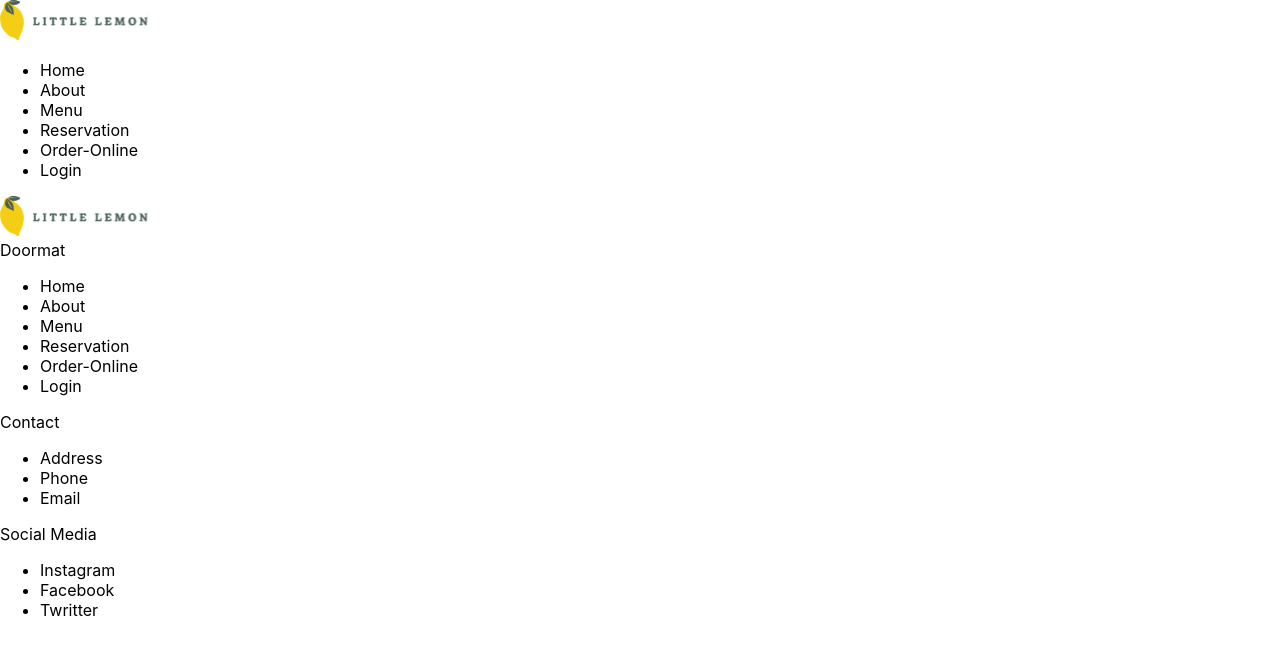
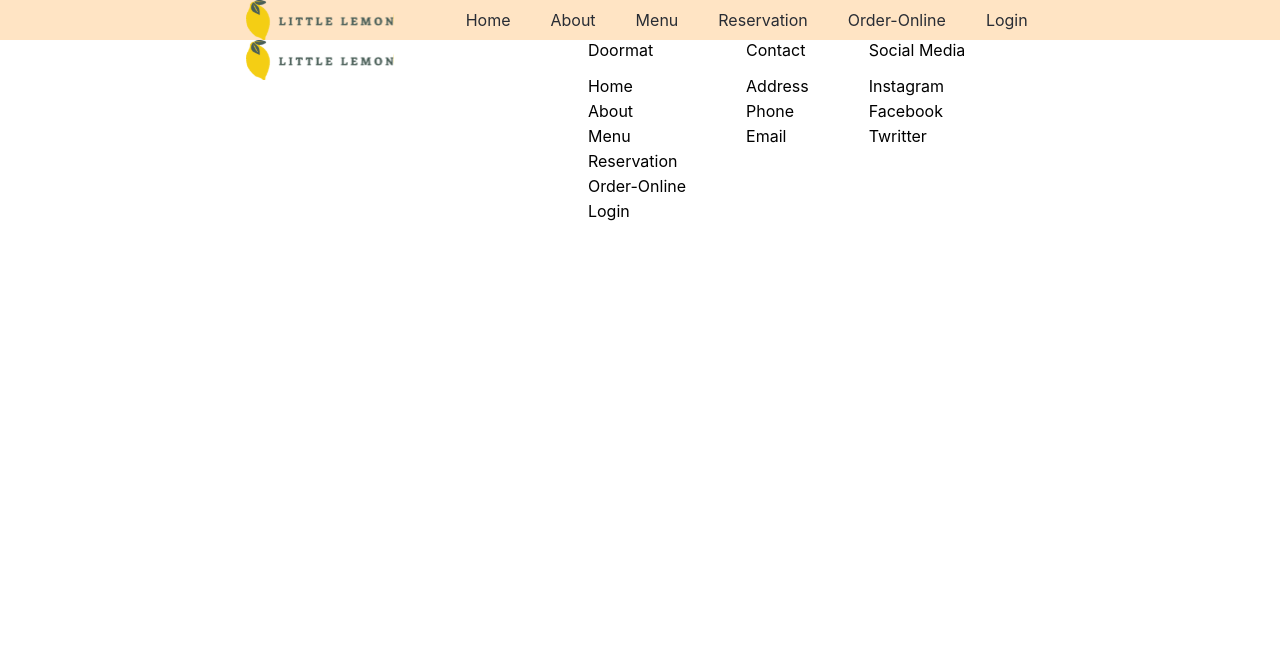
Before and after one commit to Ti-nick/ReactJS_Demo_Restaurant_Coursera, a React (Create React App) app in the folder final-project/: page / in a window 1280 px wide. Shown: the top 654 px of the page. Built offline with nearby package versions, Linux system fonts and the light colour scheme.

Commit message:
Add Compoment Layout

```diff
--- a/final-project/src/App.css
+++ b/final-project/src/App.css
@@ -1,38 +1,52 @@
-.App {
-  text-align: center;
+/* Header CSS */
+header{
+  display: grid;
+  grid-template-columns: repeat(12, 1fr);
+  align-items: center;
+  justify-items: center;
+  background-color: bisque;
+}
+header img{
+  grid-column: 3/span 2;
 }
 
-.App-logo {
-  height: 40vmin;
-  pointer-events: none;
+.nav-container{
+  grid-column: 5/span 6;
+}
+.nav-container a{
+  margin: 0px 20px;
+  color: #282c34;
+  text-decoration: none;
 }
 
-@media (prefers-reduced-motion: no-preference) {
-  .App-logo {
-    animation: App-logo-spin infinite 20s linear;
-  }
+/* Footer CSS */
+footer{
+  display: grid;
+  grid-template-columns: repeat(12, 1fr);
+  justify-items: center;
 }
+footer img{
+  grid-column: 3/span 2;
+}
+.footer-section-wrapper{
+  grid-column: 5/span 6;
+  display: flex;
+}
+footer section{
+  margin-left: 60px;
+}
+.footer-nav-label{
+  padding-bottom: 20px;
+}
+.footer-ul{
+  padding: 0;
+}
+.footer-ul li{
+  list-style: none;
+  padding-bottom: 5px;
 
-.App-header {
-  background-color: #282c34;
-  min-height: 100vh;
-  display: flex;
-  flex-direction: column;
-  align-items: center;
-  justify-content: center;
-  font-size: calc(10px + 2vmin);
-  color: white;
 }
-
-.App-link {
-  color: #61dafb;
+.footer-ul a{
+  text-decoration: none;
+  color: black;
 }
-
-@keyframes App-logo-spin {
-  from {
-    transform: rotate(0deg);
-  }
-  to {
-    transform: rotate(360deg);
-  }
-}
--- a/final-project/src/App.js
+++ b/final-project/src/App.js
@@ -2,13 +2,11 @@ import './App.css';
 import Footer from './Footer';
 import Header from './Header';
 import Main from './Main';
-import Nav from './Nav';
 
 function App() {
   return (
     <>
       <Header/>
-      <Nav/>
       <Main/>
       <Footer/>
     </>
--- a/final-project/src/Footer.js
+++ b/final-project/src/Footer.js
@@ -4,35 +4,39 @@ export default function Footer() {
     return(
         <footer>
             <img src={Logo}/>
+            <div className="footer-section-wrapper">
+
             <section>
                 <label>Doormat</label>
-                <ul>
-                    <li><a>Home</a></li>
-                    <li><a>About</a></li>
-                    <li><a>Menu</a></li>
-                    <li><a>Reservation</a></li>
-                    <li><a>Order-Online</a></li>
-                    <li><a>Login</a></li>
+                <ul className="footer-ul">
+                    <li><a href="#">Home</a></li>
+                    <li><a href="#">About</a></li>
+                    <li><a href="#">Menu</a></li>
+                    <li><a href="#">Reservation</a></li>
+                    <li><a href="#">Order-Online</a></li>
+                    <li><a href="#">Login</a></li>
                 </ul>
             </section>
 
             <section>
                 <label>Contact</label>
-                <ul>
-                    <li><a>Address</a></li>
-                    <li><a>Phone</a></li>
-                    <li><a>Email</a></li>
+                <ul className="footer-ul">
+                    <li><a href="#">Address</a></li>
+                    <li><a href="#">Phone</a></li>
+                    <li><a href="#">Email</a></li>
                 </ul>
             </section>
 
             <section>
                 <label>Social Media</label>
-                <ul>
-                    <li><a>Instagram</a></li>
-                    <li><a>Facebook</a></li>
-                    <li><a>Twritter</a></li>
+                <ul className="footer-ul">
+                    <li><a href="#">Instagram</a></li>
+                    <li><a href="#">Facebook</a></li>
+                    <li><a href="#">Twritter</a></li>
                 </ul>
             </section>
+
+            </div>
         </footer>
     )
 }
--- a/final-project/src/Header.js
+++ b/final-project/src/Header.js
@@ -2,8 +2,16 @@ import Logo from "/Users/ty/Documents/GitHub/Restaurant-Demo-Coursera/final-proj
 
 export default function Header() {
     return(
-        <header>
+        <header className="header">
             <img src={Logo}/>
+            <nav className="nav-container">
+                    <a href="#">Home</a>
+                    <a href="#">About</a>
+                    <a href="#">Menu</a>
+                    <a href="#">Reservation</a>
+                    <a href="#">Order-Online</a>
+                    <a href="#">Login</a>
+            </nav>
         </header>
     )
 }
--- a/final-project/src/Nav.js
+++ /dev/null
@@ -1,14 +0,0 @@
-export default function Nav() {
-    return(
-        <nav>
-            <ul>
-                <li><a>Home</a></li>
-                <li><a>About</a></li>
-                <li><a>Menu</a></li>
-                <li><a>Reservation</a></li>
-                <li><a>Order-Online</a></li>
-                <li><a>Login</a></li>
-            </ul>
-        </nav>
-    )
-}
```
